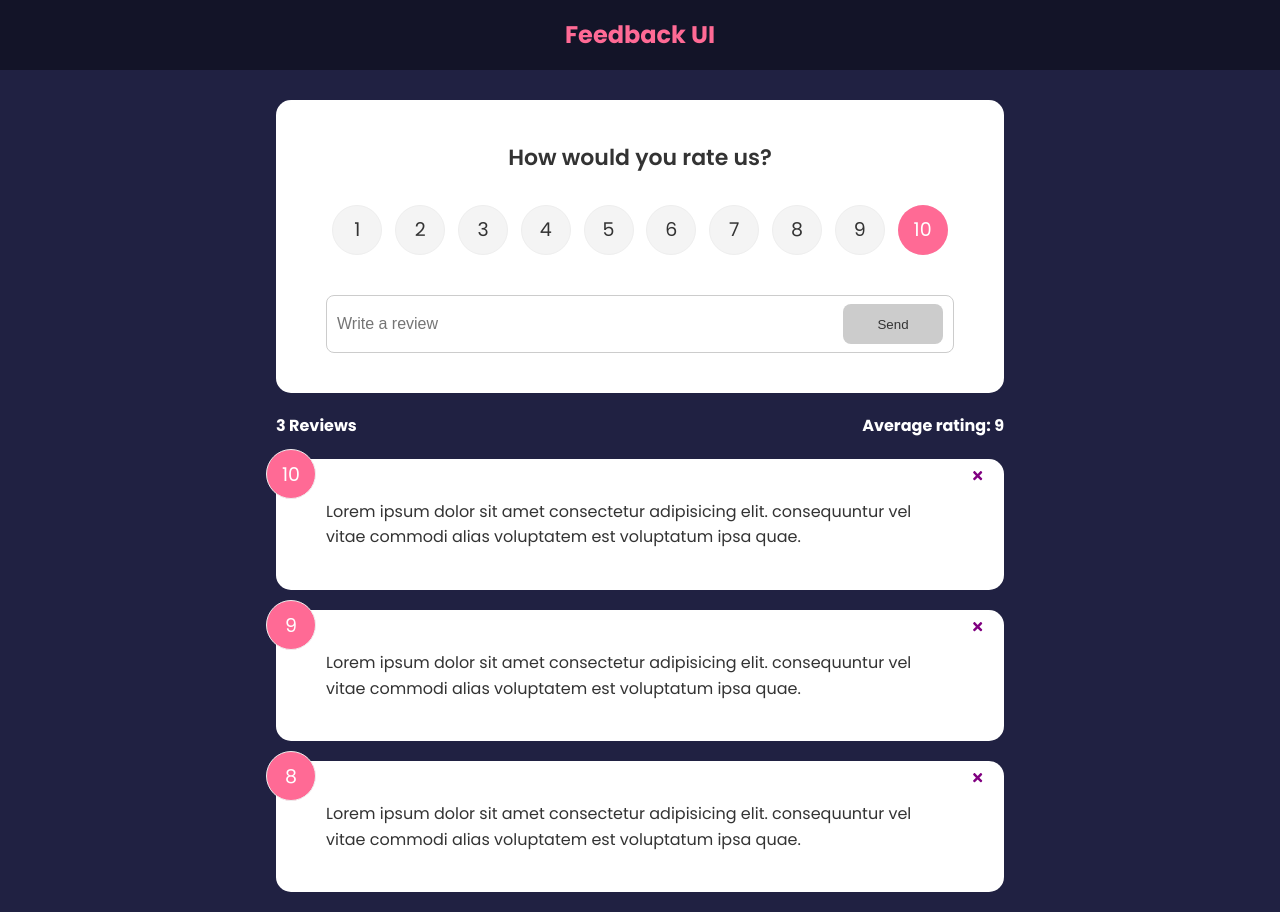
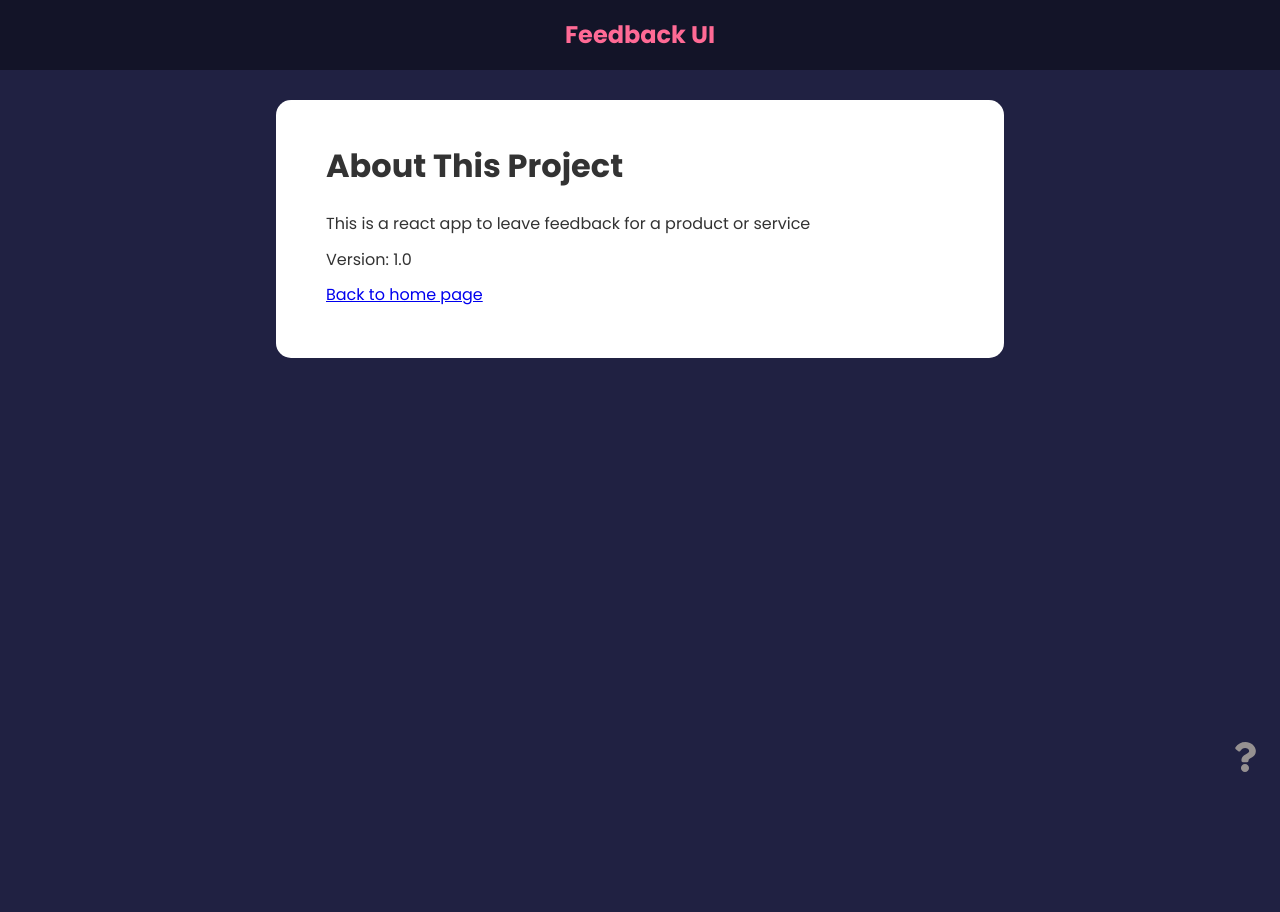
Before and after one commit to Georgefraiha/Feedback, a React (Create React App) app: page /about in a window 1280 px wide. After the commit the page ends 800 px from the top, so only its background shows below. Built offline with nearby package versions, Linux system fonts and the light colour scheme.

Commit message:
adding about page

```diff
--- a/src/App.js
+++ b/src/App.js
@@ -5,7 +5,9 @@
 import FeedbackStats from "./components/FeedbackStats";
 import FeedbackForm from "./components/FeedbackForm";
 import { v4 as uuidv4 } from "uuid";
-import { BrowserRouter as router, Route } from "react-router-dom";
+import { BrowserRouter as Router, Routes, Route } from "react-router-dom";
+import About from "./pages/About";
+import AboutIconLink from "./components/AboutIconLink";
 
 function App() {
   const [feedbk, setFeedback] = useState(FeedbackData);
@@ -21,14 +23,27 @@
     setFeedback([newFeedback, ...feedbk]);
   };
   return (
-    <>
+    <Router>
       <Header />
       <div className="container">
-        <FeedbackForm handleAdd={addFeedback} />
-        <FeedbackStats feedback={feedbk} />
-        <FeedBackList feedback={feedbk} handleDelete={deleteFeedback} />
+        <Routes>
+          <Route
+            exact
+            path="/"
+            element={
+              <>
+                <FeedbackForm handleAdd={addFeedback} />
+                <FeedbackStats feedback={feedbk} />
+                <FeedBackList feedback={feedbk} handleDelete={deleteFeedback} />
+              </>
+            }
+          ></Route>
+
+          <Route path="/about" element={<About />} />
+        </Routes>
+        <AboutIconLink />
       </div>
-    </>
+    </Router>
   );
 }
 
--- /dev/null
+++ b/src/components/AboutIconLink.jsx
@@ -0,0 +1,15 @@
+import React from 'react'
+import { FaQuestion } from 'react-icons/fa'
+import {Link} from 'react-router-dom';
+
+function AboutIconLink() {
+  return (
+    <div className='about-link'>
+    <Link to='/about'>
+    <FaQuestion size={30} />
+    </Link>
+    </div>
+  )
+}
+
+export default AboutIconLink
--- a/src/pages/About.jsx
+++ b/src/pages/About.jsx
@@ -1,8 +1,18 @@
+import Card from '../components/shared/Card'
 import React from 'react'
+import {Link} from 'react-router-dom';
 
 function About() {
   return (
-    <div>About</div>
+    <Card>
+      <div className="about">
+<h1>About This Project</h1>
+ <p>This is a react app to leave feedback for a product or service</p>
+<p>Version: 1.0</p>
+<p><Link to="/">Back to home page</Link></p>
+      </div>
+
+      </Card>
   )
 }
 
--- a/src/style.css
+++ b/src/style.css
@@ -186,15 +186,15 @@
 }
 
 .about-link {
-  position: absolute;
+  position: fixed;
   bottom: 20px;
   right: 20px;
-  color: #fff;
+  color: rgb(187, 182, 182);
   cursor: pointer;
 }
 
 .about-link a {
-  color: #fff;
+  color: rgb(150, 145, 145);
 }
 
 .about-link a:hover {
```
